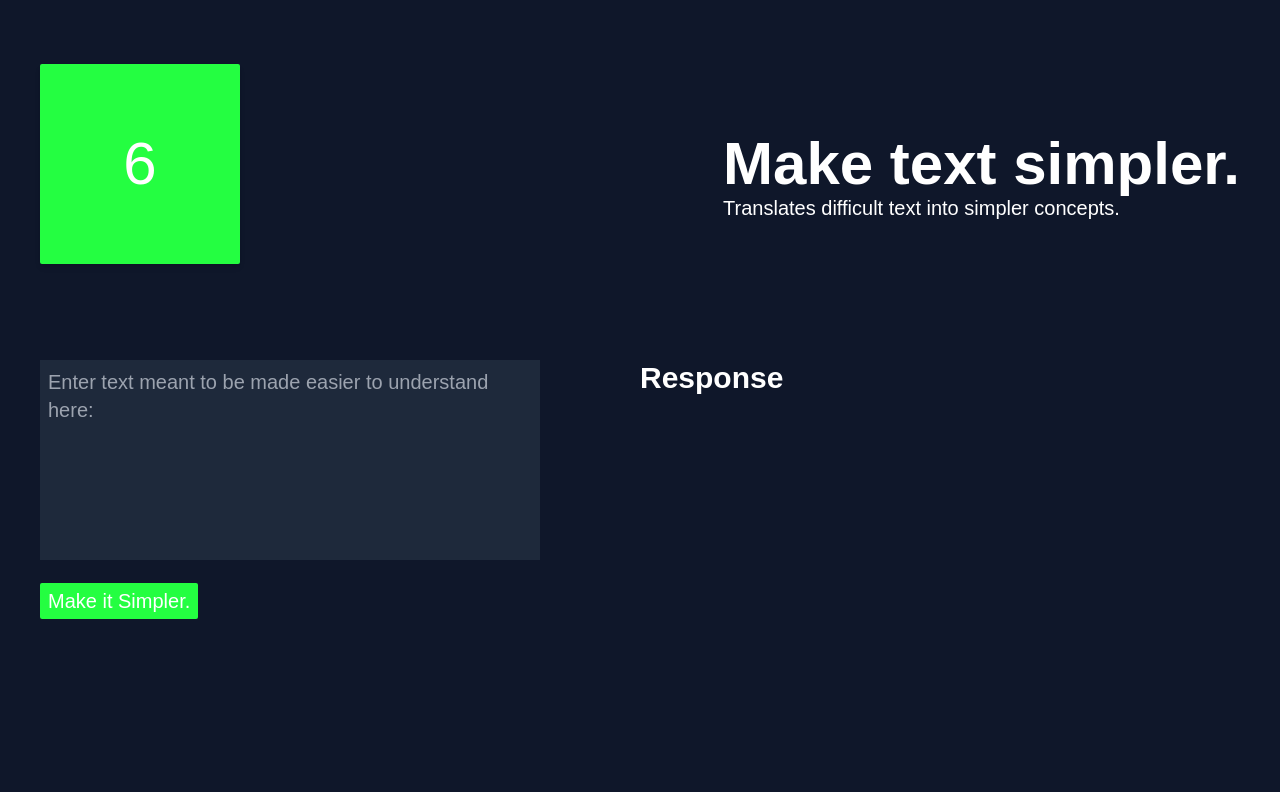
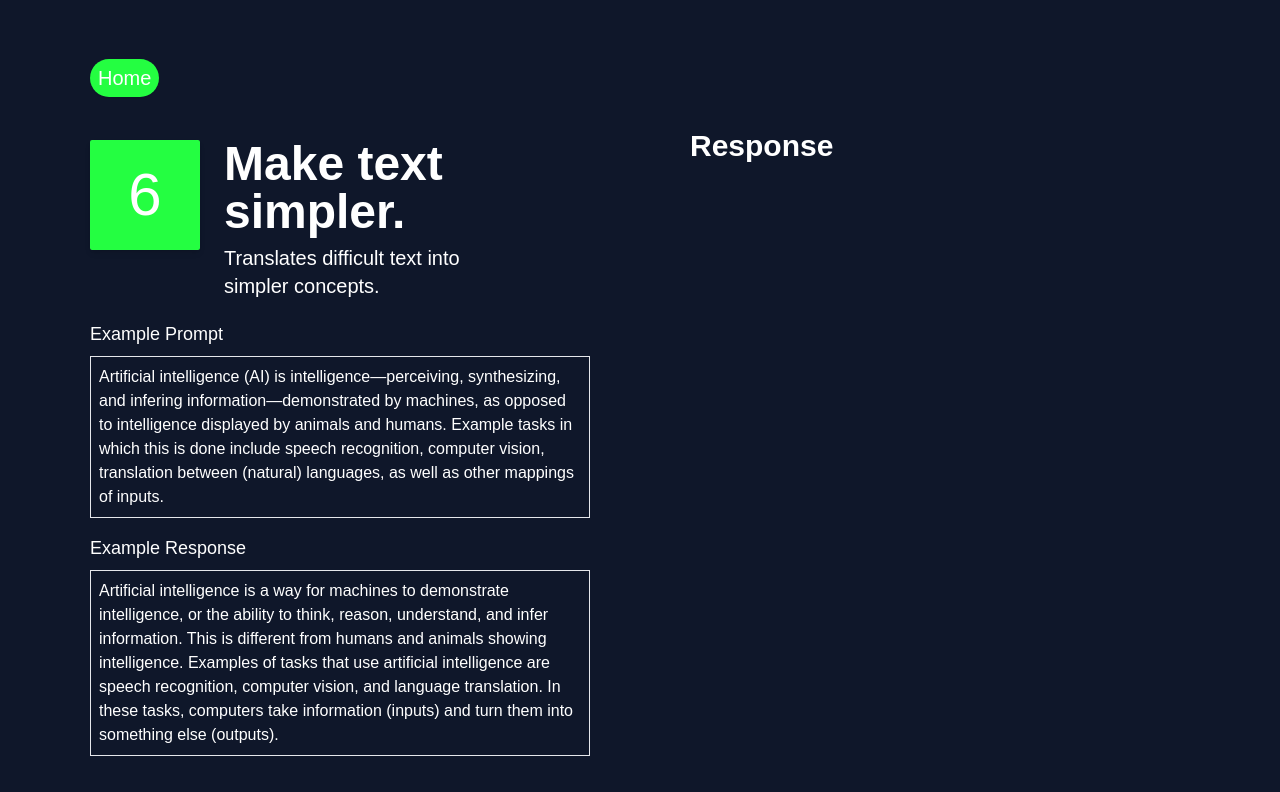
Before and after one commit to rxrzzz/assignments-ai, a Next.js app: page /simple-text in a window 1280 px wide. Shown: the top 792 px of the page. Built offline with nearby package versions, Linux system fonts and the light colour scheme; no server answers; a web font is replaced by a local one.

Commit message:
restyled simple-text component

```diff
--- a/components/Navbar.tsx
+++ b/components/Navbar.tsx
@@ -2,7 +2,7 @@ import Link from "next/link";
 
 export const Navbar = ({ color }: { color: string }) => {
   return (
-    <header className="sticky top-0 mb-12">
+    <header className="sticky top-8 z-10 mb-12">
       <Link
         className=" text-white text-xl p-2 rounded-full w-[120px] h-[120px] shadow-sm font-medium"
         href={"/"}
--- a/pages/simple-text.tsx
+++ b/pages/simple-text.tsx
@@ -1,63 +1,147 @@
 import { useRouter } from "next/router";
 import { useState } from "react";
+import { Navbar } from "../components/Navbar";
+import { Options } from "../components/options";
 import { homeboxes, openai } from "../utils";
+
 export default function SimpleText() {
   const { pathname } = useRouter();
   const pageProps = homeboxes.find((homebox) => homebox.link === pathname)!;
+  const [option, setOption] = useState("text-ada-001");
+
+  const changeOption = (inputOption: string) => {
+    setOption(inputOption);
+  };
 
   const [prompt, setPrompt] = useState<string | undefined>("");
   const [result, setResult] = useState<string | undefined>("");
-  async function summarizeData() {
-    const { data } = await openai.createCompletion({
-      model: "text-davinci-003",
+  const [loading, setLoading] = useState(false);
+  const [error, setError] = useState("");
+
+  async function simplifyTextData() {
+    setLoading(true);
+    await openai
+      .createCompletion({
+        model: option,
         prompt:
-        "Summarize this text for a 2nd grade student:" + "\n" + `${prompt}`,
+          "Explain this text to a high school student:" + "\n" + `${prompt}`,
         max_tokens: 1500,
         temperature: 1,
+      })
+      .then((response) => {
+        const { data } = response;
+        setResult(data.choices[0].text);
+        setLoading(false);
+      })
+      .catch((err) => {
+        setError("An error occured. Please wait for a minute and then retry.");
       });
-    console.log(data);
-    setResult(data.choices[0].text);
   }
 
   return (
-    <main className="min-h-screen bg-slate-900 font-alpino">
-      <div className="max-w-[1200px] mx-auto pt-16">
-        <section className="flex justify-between items-baseline">
+    <main className="min-h-screen bg-slate-900 font-alpino text-white">
+      <div className="max-w-[1200px] py-16 flex justify-between mx-auto flex-wrap">
+        <div className="lg:w-5/12 w-11/12 mx-auto">
+          <Navbar color={pageProps.colorOne} />
+          <div className="flex">
             <div
               style={{ backgroundColor: pageProps.colorOne }}
-            className="h-[200px] w-[200px]
+              className="lg:h-[110px] lg:w-[110px] h-[100px] w-[100px]
        rounded-sm text-white text-6xl flex items-center shadow-md
+       mr-6
         justify-center"
             >
               <h1>{pageProps.no}</h1>
             </div>
-          <div className="text-white">
-            <h1 className="text-6xl font-bold">{pageProps.description}</h1>
-            <p className="text-xl">{pageProps.title}</p>
+            <div>
+              <div className="text-white max-w-[280px]">
+                <h1 className="lg:text-5xl md:text-5xl text-4xl font-bold">
+                  {pageProps.description}
+                </h1>
+                <p className="md:text-xl text-md mt-2">{pageProps.title}</p>
               </div>
-        </section>
-        <section className="flex mt-24 justify-between">
-          <main className="w-5/12 ">
+            </div>
+          </div>
+          <div>
+            <h1 className="font-medium text-lg mt-5">Example Prompt</h1>
+            <p className="mb-4 border p-2 mt-2">
+              Artificial intelligence (AI) is intelligence—perceiving,
+              synthesizing, and infering information—demonstrated by machines,
+              as opposed to intelligence displayed by animals and humans.
+              Example tasks in which this is done include speech recognition,
+              computer vision, translation between (natural) languages, as well
+              as other mappings of inputs.
+            </p>
+          </div>
+          <div>
+            <h1 className="font-medium text-lg">Example Response</h1>
+            <p className="mb-4 border p-2 mt-2">
+              Artificial intelligence is a way for machines to demonstrate
+              intelligence, or the ability to think, reason, understand, and
+              infer information. This is different from humans and animals
+              showing intelligence. Examples of tasks that use artificial
+              intelligence are speech recognition, computer vision, and language
+              translation. In these tasks, computers take information (inputs)
+              and turn them into something else (outputs).
+            </p>
+          </div>
+          <Options
+            color={pageProps.colorOne}
+            option={option}
+            setOption={changeOption}
+          />
           <textarea
-              name=""
-              id=""
-              placeholder="Enter text meant to be made easier to understand here:"
-              className="min-h-[200px] text-xl p-2 bg-slate-800 w-full text-white resize-none"
+            placeholder="Enter the text you want to generate a simplified version for here."
+            className="min-h-[150px] text-xl p-2 bg-slate-800 w-full text-white resize-none"
             onChange={(e) => setPrompt(e.target.value)}
           ></textarea>
+          {!loading ? (
             <button
-              onClick={summarizeData}
+              onClick={simplifyTextData}
               style={{ backgroundColor: pageProps.colorOne }}
               className=" text-white px-2 py-1 text-xl mt-4 rounded-sm"
             >
-              Make it Simpler.
+              Simplify Text
             </button>
-          </main>
-          <aside className="text-white w-6/12">
-            <h1 className="text-3xl font-bold">Response</h1>
-            {result !== "" ? <p className="text-xl mt-4">{result}</p> : null}
-          </aside>
-        </section>
+          ) : (
+            <button
+              onClick={simplifyTextData}
+              disabled
+              style={{ backgroundColor: pageProps.colorOne }}
+              className=" text-white px-2 py-1 text-xl mt-4 rounded-sm opacity-90"
+            >
+              Loading...
+            </button>
+          )}
+        </div>
+        <div className="lg:w-5/12 w-11/12 mx-auto">
+          <h1 className="text-3xl font-bold mt-16">Response</h1>
+          {result !== "" ? (
+            <>
+              <button
+                onClick={() => window.navigator.clipboard.writeText(result!)}
+                className="mb-3 self-end mt-8 p-2 font-medium"
+                style={{ backgroundColor: pageProps.colorOne }}
+              >
+                Copy Text
+              </button>
+              <div
+                className="min-h-[150px] text-xl p-2 bg-slate-800 w-full text-white resize-none "
+                dangerouslySetInnerHTML={{
+                  __html: `<p>${result}</p>`,
+                }}
+              ></div>
+            </>
+          ) : null}
+          {error !== "" ? (
+            <div
+              className="min-h-[150px] text-xl p-2 bg-slate-800 w-full text-white resize-none mt-8"
+              dangerouslySetInnerHTML={{
+                __html: `<p>${error}</p>`,
+              }}
+            ></div>
+          ) : null}
+        </div>
       </div>
     </main>
   );
--- a/pages/summarize.tsx
+++ b/pages/summarize.tsx
@@ -1,5 +1,6 @@
 import { useRouter } from "next/router";
 import { useState } from "react";
+import { Navbar } from "../components/Navbar";
 import { Options } from "../components/options";
 import { homeboxes, openai } from "../utils";
 
@@ -23,7 +24,7 @@ export default function Summarize() {
       .createCompletion({
         model: option,
         prompt: prompt + `\n\n` + "tl;dr",
-        max_tokens: 1000,
+        max_tokens: 800,
         temperature: 1,
       })
       .then((response) => {
@@ -40,6 +41,7 @@ export default function Summarize() {
     <main className="min-h-screen bg-slate-900 font-alpino text-white">
       <div className="max-w-[1200px] py-16 flex justify-between mx-auto flex-wrap">
         <div className="lg:w-5/12 w-11/12 mx-auto">
+          <Navbar color={pageProps.colorOne} />
           <div className="flex">
             <div
               style={{ backgroundColor: pageProps.colorOne }}
@@ -55,27 +57,31 @@ export default function Summarize() {
                 <h1 className="lg:text-5xl md:text-5xl text-4xl font-bold">
                   {pageProps.description}
                 </h1>
-                <p className="md:text-xl text-md">{pageProps.title}</p>
+                <p className="md:text-xl text-md mt-2">{pageProps.title}</p>
               </div>
             </div>
           </div>
           <div>
             <h1 className="font-medium text-lg mt-5">Example Prompt</h1>
-            <p className="mb-4 border p-2 mt-2">Germany.</p>
+            <p className="mb-4 border p-2 mt-2">
+              My transformation began with my mom’s cancer diagnosis. My mom
+              went on a 100% whole food plant-based diet. I fully embraced this
+              new eating philosophy to show my support. Eager to figure out the
+              whole “vegan” thing, the two of us started binge-watching health
+              documentaries such as “What the Health” and “Forks Over Knives”.
+              We read all the books by the featured doctors like “The China
+              Study” and “How Not To Die”. I became entranced by the world of
+              nutritional science and how certain foods could help prevent
+              cancer or boost metabolism.{" "}
+            </p>
           </div>
           <div>
             <h1 className="font-medium text-lg">Example Response</h1>
             <p className="mb-4 border p-2 mt-2">
-              1. Germany is a country in Europe that is known for its
-              engineering and engineering interests. 2. Germany is also known
-              for its military might, with the country having an army of over 1
-              million soldiers and sailors. 3. Germany is also known for its
-              culture, with a wide variety of cultures represented in the
-              country art and literature. 4. Germany is also known for its food,
-              with many different types of dishes being available in a variety
-              of shapes and flavors. 5. Germany is also known for its music,
-              with the country having a number of popular artists to choose
-              from.
+              My transformation started when my mom was diagnosed with cancer.
+              We embraced a whole food plant-based diet and dove into learning
+              about nutrition science and how food can help fight cancer and
+              other illnesses.
             </p>
           </div>
           <Options
@@ -84,8 +90,7 @@ export default function Summarize() {
             setOption={changeOption}
           />
           <textarea
-            maxLength={200}
-            placeholder="Enter the topic you want to generate study notes from here (200 characters max)"
+            placeholder="Enter the text you want to generate a response for here."
             className="min-h-[150px] text-xl p-2 bg-slate-800 w-full text-white resize-none"
             onChange={(e) => setPrompt(e.target.value)}
           ></textarea>
@@ -95,7 +100,7 @@ export default function Summarize() {
               style={{ backgroundColor: pageProps.colorOne }}
               className=" text-white px-2 py-1 text-xl mt-4 rounded-sm"
             >
-              Generate Points.
+              Summarize Text
             </button>
           ) : (
             <button
@@ -111,12 +116,21 @@ export default function Summarize() {
         <div className="lg:w-5/12 w-11/12 mx-auto">
           <h1 className="text-3xl font-bold mt-16">Response</h1>
           {result !== "" ? (
-            <div
-              className="min-h-[150px] text-xl p-2 bg-slate-800 w-full text-white resize-none mt-8"
-              dangerouslySetInnerHTML={{
-                __html: `<p>${result}</p>`,
-              }}
-            ></div>
+            <>
+              <button
+                onClick={() => window.navigator.clipboard.writeText(result!)}
+                className="mb-3 self-end mt-8 p-2 font-medium"
+                style={{ backgroundColor: pageProps.colorOne }}
+              >
+                Copy Text
+              </button>
+              <div
+                className="min-h-[150px] text-xl p-2 bg-slate-800 w-full text-white resize-none "
+                dangerouslySetInnerHTML={{
+                  __html: `<p>${result}</p>`,
+                }}
+              ></div>
+            </>
           ) : null}
           {error !== "" ? (
             <div
```
Lines whose indentation alone changed are shown as unchanged.
